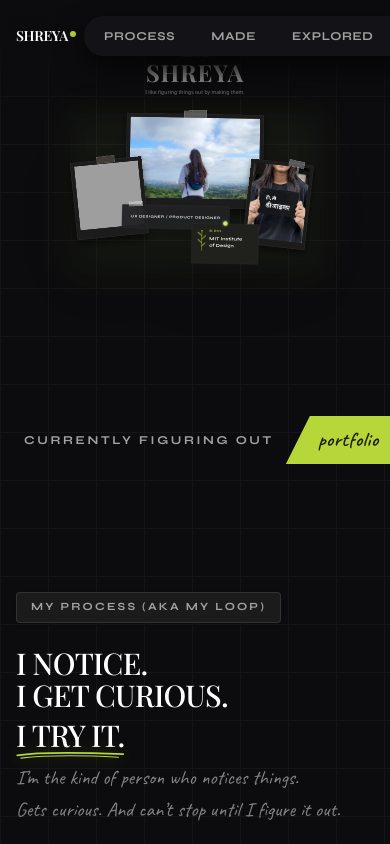
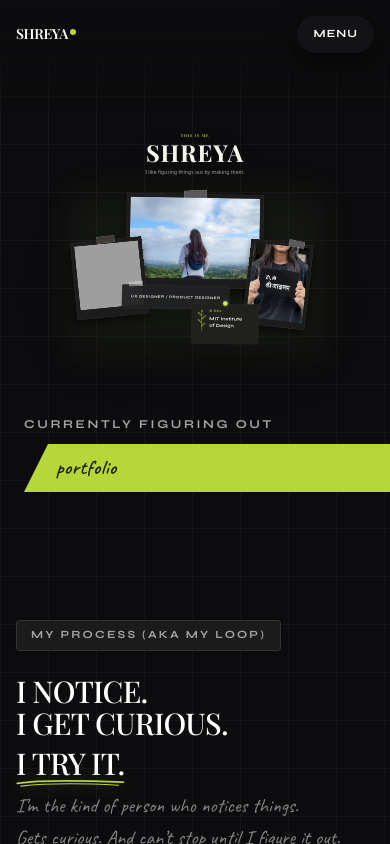
Before and after one commit to skumaa2930-blip/shreya-portfolio, a React (Vite) app: page / in a window 390 px wide. Both pictures are taken after a click on the button "SKIP INTRO ↗". Shown: the top 844 px of the page. Built offline with nearby package versions, Linux system fonts and the light colour scheme; grey boxes are pictures that could not be loaded; a web font is replaced by a local one.

Commit message:
Improve mobile responsive layout

```diff
--- a/src/components/CurrentlyFiguringOutBanner.tsx
+++ b/src/components/CurrentlyFiguringOutBanner.tsx
@@ -7,7 +7,7 @@ export const CurrentlyFiguringOutBanner: React.FC = () => {
       id="currently-figuring-out-section"
       className="w-full relative overflow-hidden -mt-6 sm:-mt-10 md:-mt-14 pb-6 sm:pb-8 my-0 select-none"
     >
-      <div className="w-full pl-6 sm:pl-12 md:pl-16 lg:pl-20 pr-0 flex items-center justify-between">
+      <div className="w-full pl-6 sm:pl-12 md:pl-16 lg:pl-20 pr-0 flex flex-col items-start sm:flex-row sm:items-center sm:justify-between">
         {/* Left: CURRENTLY FIGURING OUT - Slides in from left with extra push to the right */}
         <motion.div
           initial={{ opacity: 0, x: -70 }}
@@ -29,7 +29,7 @@ export const CurrentlyFiguringOutBanner: React.FC = () => {
           whileInView={{ opacity: 1, x: 0 }}
           viewport={{ once: true, amount: 0.3 }}
           transition={{ duration: 0.7, delay: 0.2, ease: [0.16, 1, 0.3, 1] }}
-          className="flex-1 relative flex items-center justify-end min-w-[240px]"
+          className="w-full sm:flex-1 relative flex items-center justify-end min-w-0 mt-3 sm:mt-0"
         >
           {/* Slanted Lime Banner Container Touching Right Screen Border */}
           <div
--- a/src/components/HeroSection.tsx
+++ b/src/components/HeroSection.tsx
@@ -12,7 +12,7 @@ export const HeroSection: React.FC = () => {
         transition={{ duration: 0.7, ease: [0.16, 1, 0.3, 1] }}
         className="w-full relative"
       >
-        <HeroVisual className="w-full" />
+        <HeroVisual className="w-[115%] sm:w-full" />
       </motion.div>
     </section>
   );
--- a/src/components/HeroVisual.tsx
+++ b/src/components/HeroVisual.tsx
@@ -2,7 +2,7 @@ import React from 'react';
 
 export const HeroVisual: React.FC<{ className?: string }> = ({ className = '' }) => {
   return (
-    <div className={`w-full max-w-[1140px] mx-auto flex items-center justify-center -translate-y-20 ${className}`}>
+    <div className={`w-full max-w-[1140px] mx-auto flex items-center justify-center translate-y-0 sm:-translate-y-20 ${className}`}>
       <svg
         viewBox="0 0 1280 944"
         className="w-full h-auto drop-shadow-2xl"
--- a/src/components/Navbar.tsx
+++ b/src/components/Navbar.tsx
@@ -7,6 +7,7 @@ interface NavbarProps {
 export const Navbar: React.FC<NavbarProps> = () => {
   const [activeSection, setActiveSection] = useState<'explore' | 'make' | 'experiment' | 'me' | null>(null);
   const [isScrolled, setIsScrolled] = useState(false);
+  const [isMobileMenuOpen, setIsMobileMenuOpen] = useState(false);
 
   useEffect(() => {
     let ticking = false;
@@ -128,11 +129,21 @@ export const Navbar: React.FC<NavbarProps> = () => {
             />
           </button>
 
-          {/* Center: Global Navigation Links (Order: PROCESS -> MADE -> EXPLORED -> ME) */}
+          {/* Mobile Menu Button */}
+<button
+  type="button"
+  onClick={() => setIsMobileMenuOpen((prev) => !prev)}
+  className="md:hidden inline-flex items-center justify-center rounded-full bg-[#151417]/95 px-4 py-2.5 font-syne font-bold text-[11px] uppercase tracking-widest text-white shadow-[0_8px_24px_rgba(0,0,0,0.5)] backdrop-blur-md"
+  aria-label="Toggle navigation menu"
+  aria-expanded={isMobileMenuOpen}
+>
+  {isMobileMenuOpen ? "CLOSE" : "MENU"}
+</button>
+{/* Center: Global Navigation Links (Order: PROCESS -> MADE -> EXPLORED -> ME) */}
           <nav
             id="floating-pill-nav"
             aria-label="Global Navigation"
-            className={`flex items-center gap-1 text-xs sm:text-[13px] font-syne font-bold uppercase tracking-wider text-neutral-400 transition-all duration-300 border-none outline-none ${
+            className={`hidden md:flex items-center gap-1 text-xs sm:text-[13px] font-syne font-bold uppercase tracking-wider text-neutral-400 transition-all duration-300 border-none outline-none ${
               isScrolled
                 ? 'bg-transparent p-0'
                 : 'bg-[#151417]/92 p-1 rounded-full shadow-[0_12px_28px_rgba(0,0,0,0.6)] backdrop-blur-md'
@@ -204,7 +215,7 @@ export const Navbar: React.FC<NavbarProps> = () => {
           </nav>
 
           {/* Right: Crisp White Resume Pill Button (Standardized padding & typography) */}
-          <div className="flex items-center">
+          <div className="hidden md:flex items-center">
             <a
               id="nav-resume-btn"
               href="/resume/shreya-resume.pdf"
--- a/src/components/ProjectsSection.tsx
+++ b/src/components/ProjectsSection.tsx
@@ -300,7 +300,7 @@ export const ProjectsSection: React.FC<ProjectsSectionProps> = ({
 
         {/* RIGHT COLUMN: 3D Interactive Book (Desktop & Tablet) */}
         <div className="w-full lg:w-auto flex flex-col items-center justify-center shrink-0">
-          <div className="hidden md:flex flex-col items-center justify-center relative w-fit min-h-[560px] lg:min-h-[600px]">
+          <div className="flex flex-col items-center justify-center relative w-fit min-h-0 md:min-h-[560px] lg:min-h-[600px] [zoom:0.38] md:[zoom:1]">
             {/* Soft Blurred Shadow Under The Book */}
             <div
               className="absolute -bottom-4 w-[75%] max-w-[660px] h-10 bg-black/75 blur-2xl rounded-full transition-transform pointer-events-none"
@@ -972,7 +972,7 @@ export const ProjectsSection: React.FC<ProjectsSectionProps> = ({
       {/* ========================================================================= */}
       {/* RESPONSIVE MOBILE STACKED LIST (< 760px)                                  */}
       {/* ========================================================================= */}
-      <div className="flex md:hidden flex-col gap-8 w-full mt-2">
+      <div className="hidden">
         {PROJECTS_DATA.map((project) => (
           <div
             key={project.id}
```
